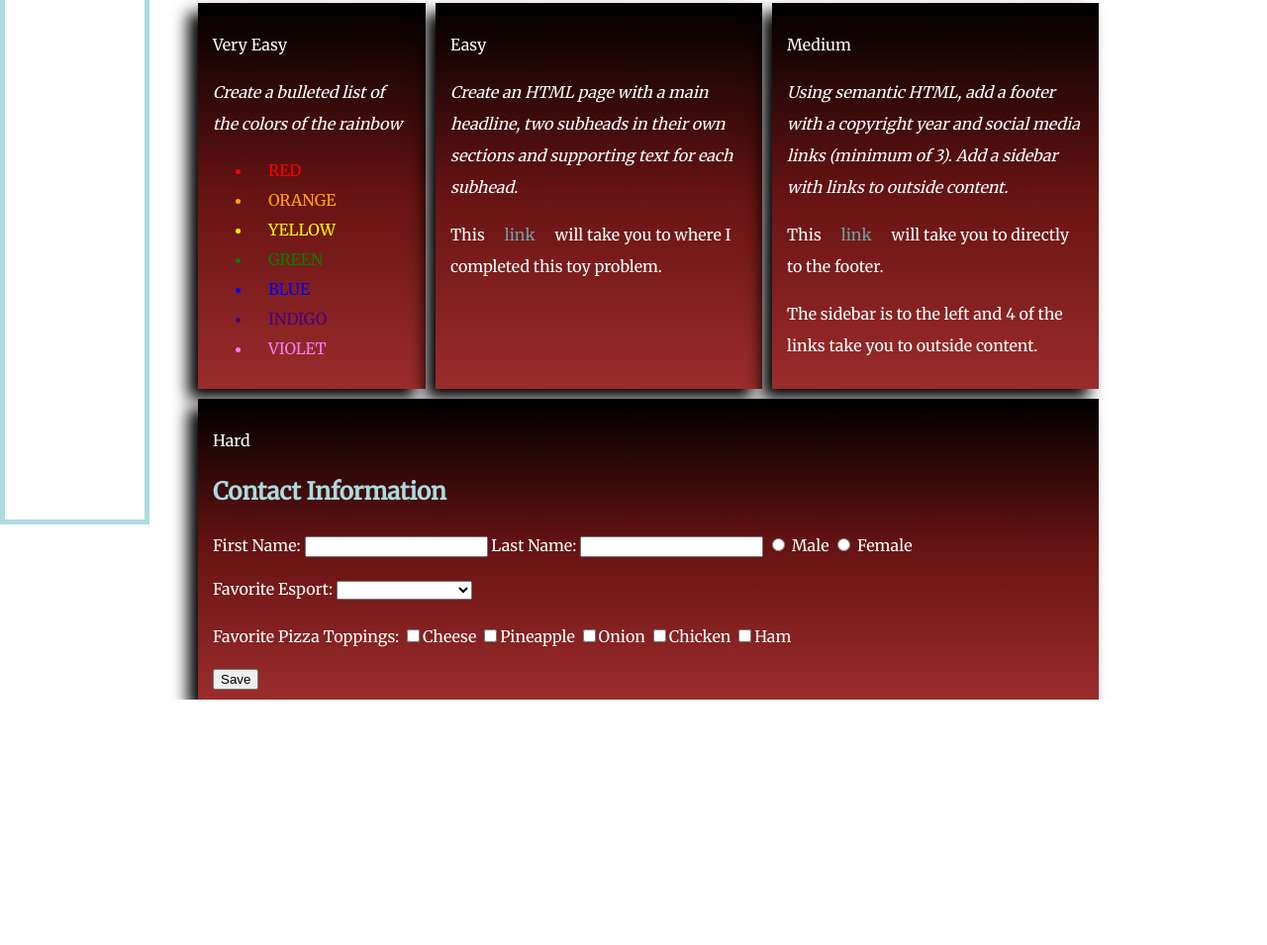
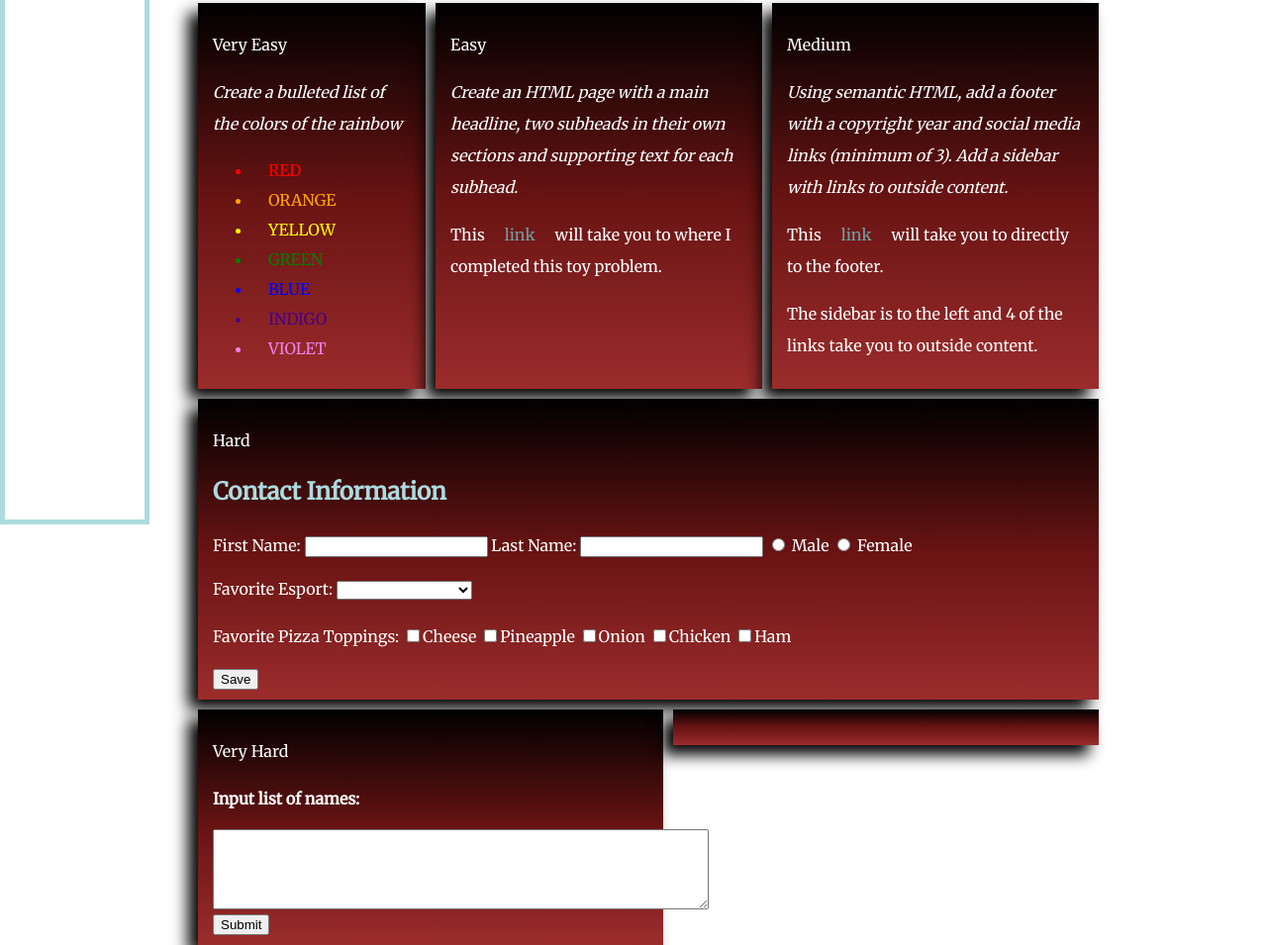
Before and after one commit to bgrullon/Project_MySite, a plain HTML site: page weekTwo.html in a window 1280 px wide. Shown: the part 280-1235 px from the top of the page at 99% size. Before the commit the page ends 987 px from the top, so only its background shows below. Drawn offline with Linux system fonts and the light colour scheme; a web font is replaced by a local one.

Commit message:
finish javascript portion and last toy problems

```diff
--- a/CSS/styles.css
+++ b/CSS/styles.css
@@ -211,6 +211,17 @@ a:hover {
   width: 880px;
 }
 
+#very-hard {
+  margin: 10px 0 0 200px;
+  width: 440px;
+}
+
+#very-hard2 {
+  margin: 10px 0 0 10px;
+  width: 400px;
+}
+
+
 .side-bar {
   position: fixed;
   left: 0;
--- a/index.js
+++ b/index.js
@@ -11,7 +11,7 @@ function getInput(){
     inputArr[2] = "N/A";
   }
   inputArr[3] = document.getElementById("esport").value;
-  for(var i = 1; i < 6; i++){
+  for(let i = 1; i < 6; i++){
     if (document.getElementById(i.toString()).checked == true){
       toppings += " " + document.getElementById(i.toString()).value;
     }
@@ -22,3 +22,48 @@ function getInput(){
         + "\nFavorite Esport: " + inputArr[3] + "\nFavorite Pizza toppings:" + inputArr[4]);
 
 }
+
+
+function getNameList() {
+  var nameArray = [],
+    nameList = [],
+    lastNameFirst = [],
+    html, newHtml;
+//remove previous ordered list in div from UI
+  var elem = document.getElementById("displayNames");
+  elem.remove();
+//re add ordered list to UI
+  document.querySelector("#very-hard2").insertAdjacentHTML('beforeend', '<ol id="displayNames"> </ol>');
+
+  let names = document.getElementById("nameList").value;
+  //remove whitespace
+  nameArray = names.split(", ");
+
+  console.log(nameArray);
+
+  class FullNames{
+    constructor (fName, lName){
+      this.fName = fName,
+      this.lName = lName;
+    }
+  }
+//loop to swap the positions of first and last name
+  for(let i = 0; i < nameArray.length; i++){
+    let name = [],
+    nameObj;
+    name = nameArray[i].split(" ");
+    nameObj = new FullNames(name[0], name[1]);
+    nameList.push(nameObj);
+    lastNameFirst.push(`${nameList[i].lName}, ${nameList[i].fName}`);
+  }
+  lastNameFirst.sort();
+
+  html = '<li>%name%</li>';
+//inject html to show ordered list
+  for (let i = 0; i < lastNameFirst.length; i++) {
+    newHtml = html.replace('%name%', `${lastNameFirst[i]}`);
+    document.querySelector("#displayNames").insertAdjacentHTML('beforeend', newHtml);
+  }
+
+
+}
--- a/weekTwo.html
+++ b/weekTwo.html
@@ -78,6 +78,23 @@
             <input type="submit" value="Save" id="Save" onclick="return getInput()">
         </form>
     </div>
+
+    <!-- Toy Problem Five -->
+    <div id="very-hard" class="toy-problems">
+      <form>
+              <p>Very Hard</p>
+              <h4>Input list of names:</h4>
+              <textarea rows="5" cols="60" id="nameList"></textarea>
+      </form>
+      <button onclick="getNameList()">Submit</button>
+    </div>
+
+    <div id="very-hard2" class="toy-problems">
+      <ol id="displayNames">
+
+      </ol>
+    </div>
+
       <!-- Toy Problem Three -->
       <div class="side-bar">
         <a href="index.html">Main Page</a>
```
Also changed, not shown: 1 other file.
